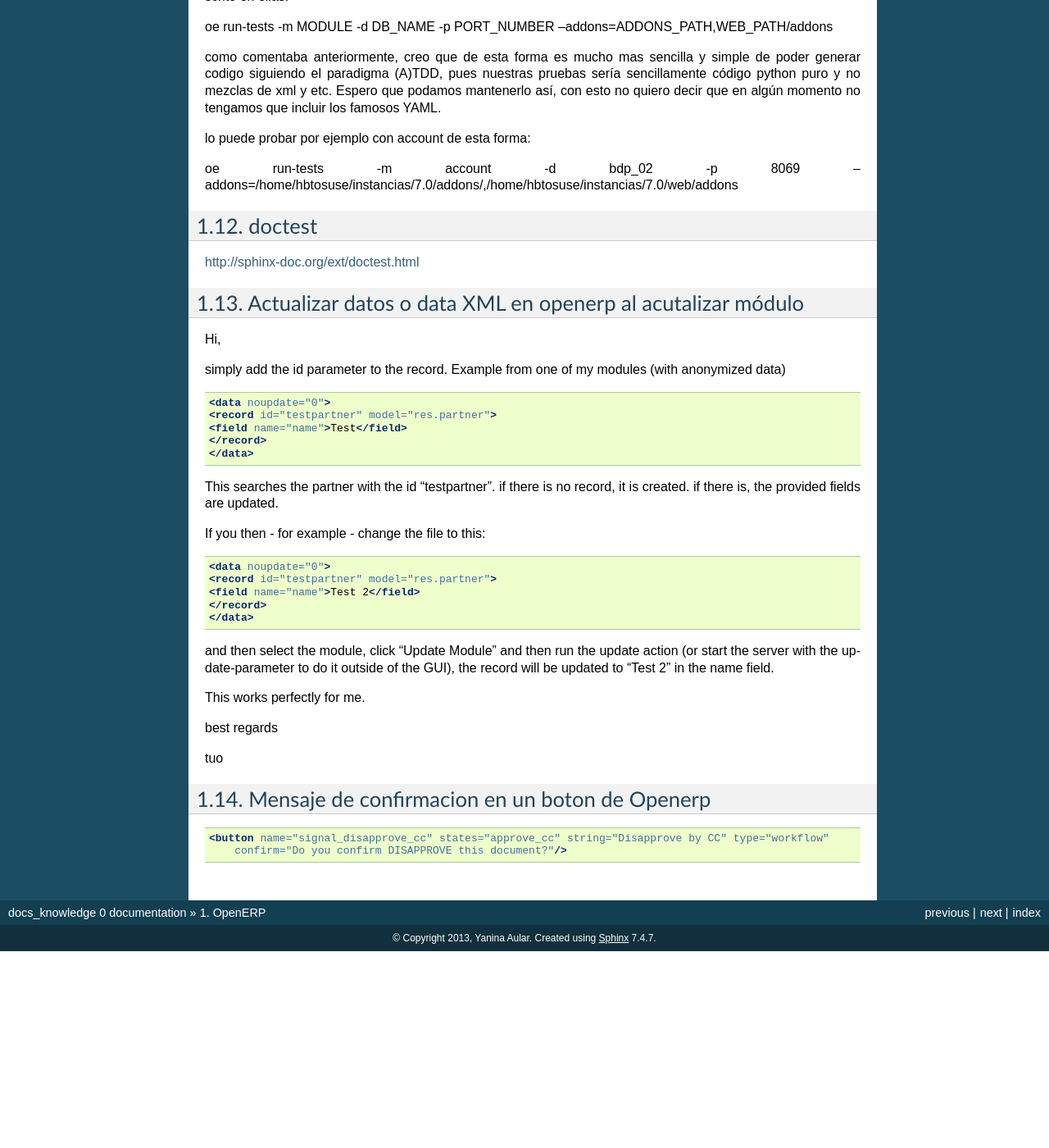
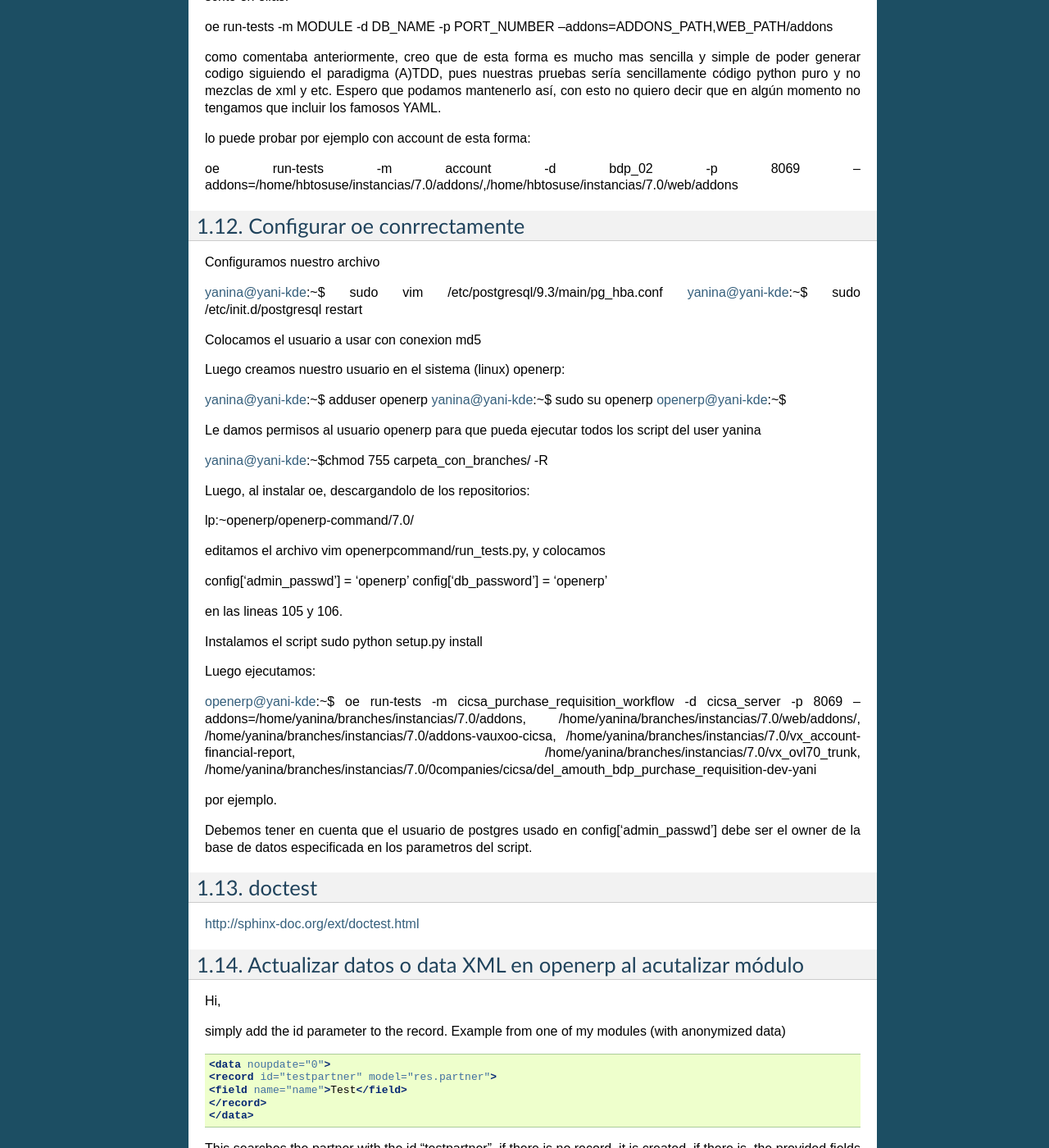
Before and after one commit to yaniaular/knowledge, a Sphinx documentation site: the page built from source/openerp.rst, in a window 1280 px wide and 1400 px high, scrolled down 4804 px. Shown: the whole window at 82% size. Built offline with Sphinx 7.4.7, drawn with Linux system fonts in a browser that asks for light colours; formulas are drawn with MathJax 3; before the commit the page ends 5964 px from its top, so only the background shows below that; some of the changed text lies outside the part shown.

Commit message:
[IMP] functionality and configuration of unittest in openerp. OE

```diff
--- a/source/openerp.rst
+++ b/source/openerp.rst
@@ -315,6 +315,65 @@
 
 oe run-tests -m account -d bdp_02 -p 8069 --addons=/home/hbtosuse/instancias/7.0/addons/,/home/hbtosuse/instancias/7.0/web/addons
 
+Configurar oe conrrectamente
+----------------------------
+
+Configuramos nuestro archivo
+
+yanina@yani-kde:~$ sudo vim /etc/postgresql/9.3/main/pg_hba.conf
+yanina@yani-kde:~$ sudo /etc/init.d/postgresql restart
+
+.. code-block : shell
+
+    local   all             postgres                                peer
+
+    # TYPE  DATABASE        USER            ADDRESS                 METHOD
+
+    # "local" is for Unix domain socket connections only
+    **local   all             openerp                                 md5**
+    local   all             all                                     peer
+    # IPv4 local connections:
+
+Colocamos el usuario a usar con conexion md5
+
+Luego creamos nuestro usuario en el sistema (linux) openerp:
+
+yanina@yani-kde:~$ adduser openerp
+yanina@yani-kde:~$ sudo su openerp
+openerp@yani-kde:~$
+
+Le damos permisos al usuario openerp para que pueda ejecutar todos los script del user yanina
+
+yanina@yani-kde:~$chmod 755 carpeta_con_branches/ -R
+
+
+Luego, al instalar oe, descargandolo de los repositorios:
+
+lp:~openerp/openerp-command/7.0/
+
+editamos el archivo vim openerpcommand/run_tests.py, y colocamos
+
+config['admin_passwd'] = 'openerp'
+config['db_password'] = 'openerp'
+
+en las lineas 105 y 106.
+
+Instalamos el script sudo python setup.py install
+
+Luego ejecutamos:
+
+openerp@yani-kde:~$ oe run-tests -m cicsa_purchase_requisition_workflow -d cicsa_server -p 8069
+--addons=/home/yanina/branches/instancias/7.0/addons,
+/home/yanina/branches/instancias/7.0/web/addons/,
+/home/yanina/branches/instancias/7.0/addons-vauxoo-cicsa,
+/home/yanina/branches/instancias/7.0/vx_account-financial-report,
+/home/yanina/branches/instancias/7.0/vx_ovl70_trunk,
+/home/yanina/branches/instancias/7.0/0companies/cicsa/del_amouth_bdp_purchase_requisition-dev-yani
+
+por ejemplo.
+
+Debemos tener en cuenta que el usuario de postgres usado en config['admin_passwd'] debe ser el
+owner de la base de datos especificada en los parametros del script.
 
 doctest
 -------
```
